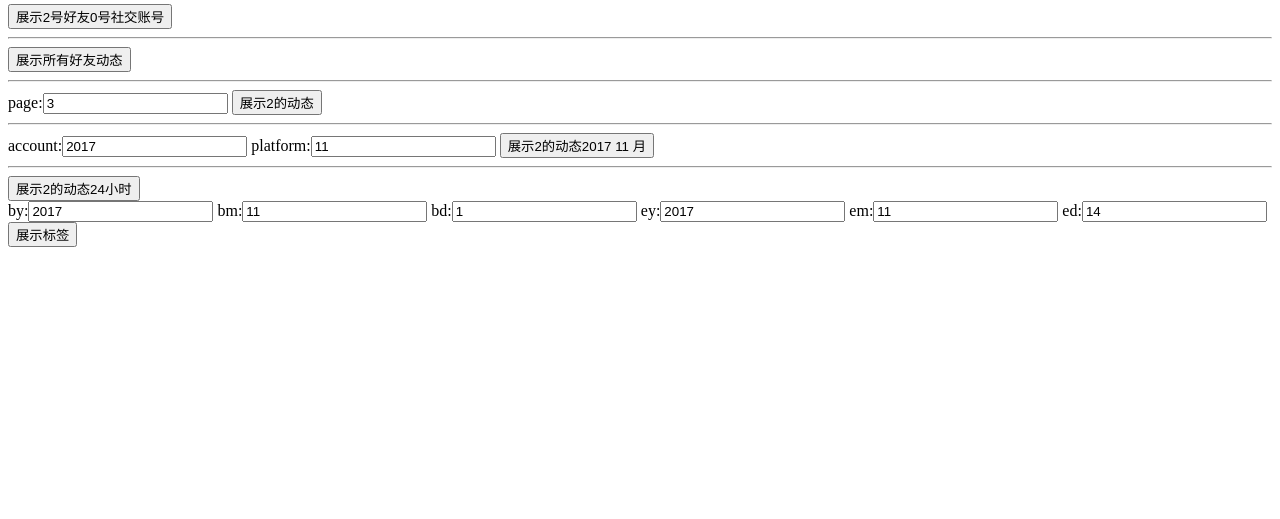
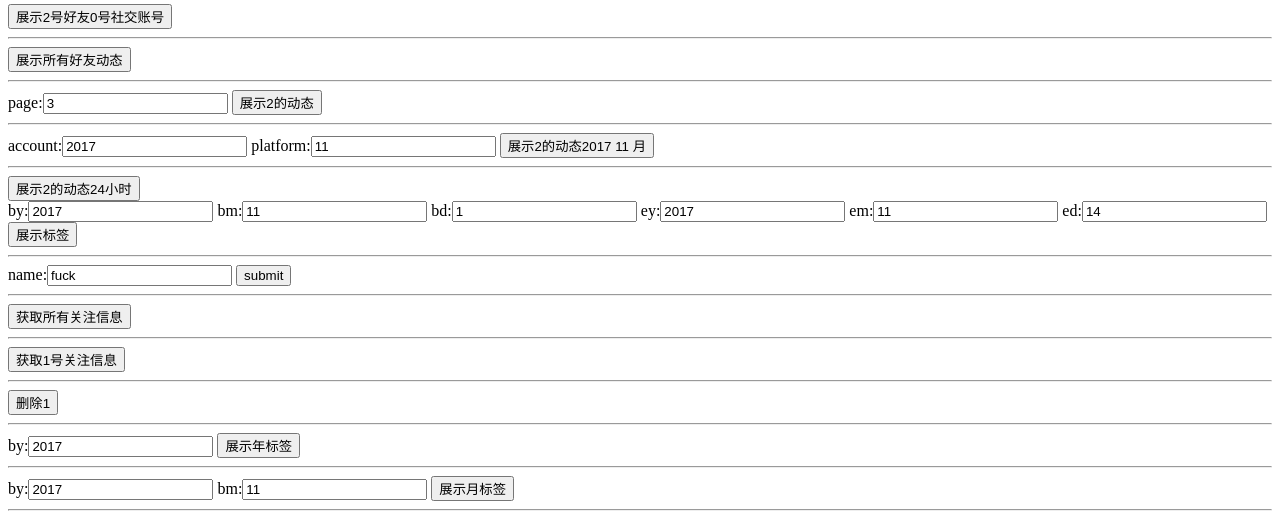
Before and after one commit to HIT-Three-Friends/Friend-Reader, a Django app: page / in a window 1280 px wide. Shown: the part 390-909 px from the top of the page. Before the commit the page ends 637 px from the top, so only its background shows below. Run offline with Django 3.2, Linux system fonts and the light colour scheme.

Commit message:
email focus

```diff
--- a/FriendReader/urls.py
+++ b/FriendReader/urls.py
@@ -19,7 +19,8 @@ from backend import views as backend_views
 from django.conf.urls.static import static
 from django.conf import settings
 import frontend.views
-from apscheduler.scheduler import Scheduler
+import  time
+
 urlpatterns = [
     url(r'^$',backend_views.testfuck),
     url(r'^users/$',backend_views.user,name = 'register'),
@@ -29,6 +30,8 @@ urlpatterns = [
     url(r'^friends/(\d+)/$',backend_views.friend,name = 'friend'),
     url(r'^friends/(\d+)/socials/(\d+)/$',backend_views.asocial,name = 'asocial'),
 
+    url(r'^attentions/$',backend_views.myfocus,name = 'myfocus'),
+    url(r'^attentions/(\d+)/$',backend_views.focu,name = 'focu'),
 
     url(r'^login/$', frontend.views.login),
     url(r'^register/$', frontend.views.register),
@@ -43,13 +46,15 @@ urlpatterns = [
     url(r'^vitality/(\d+)/months/$',backend_views.vitalitymon,name = 'act23'),
     url(r'^vitality/(\d+)/days/$',backend_views.vitalityday,name = 'act4'),
     url(r'^interest/(\d+)/$',backend_views.interests,name = 'act5'),
+    url(r'^interest/(\d+)/months/$',backend_views.interestmonth,name = 'act6'),
+    url(r'^interest/(\d+)/years/$',backend_views.interestyear,name = 'act7'),
 
 ] + static(settings.MEDIA_URL, document_root=settings.MEDIA_ROOT)\
               + static(settings.STATIC_URL, document_root=settings.STATIC_ROOT)
+from apscheduler.scheduler import Scheduler
 sched = Scheduler()
-
-
-@sched.interval_schedule(seconds=600)
+@sched.interval_schedule(seconds=300)
 def mytask():
+    print("cnm600")
     backend_views.refresh()
-sched.start
+sched.start()
--- a/backend/models.py
+++ b/backend/models.py
@@ -38,9 +38,8 @@ class allactivity(models.Model):
     source_url = models.CharField(max_length = 300)
 
 class focus(models.Model):
-    father = models.IntegerField(default=0)
-    platform = models.IntegerField(default=0)
-    account = models.CharField(max_length = 30)
+    father = models.CharField(max_length = 300)
+    tag = models.CharField(max_length = 300,default='软件工程')
 
 class pics(models.Model):
     father = models.IntegerField(default=0)
--- a/backend/templates/testindex.html
+++ b/backend/templates/testindex.html
@@ -89,5 +89,38 @@
     ed:<input type="text" id="eday" name="eday" value="14"/>
     <input type="submit" value="展示标签" />
 </form>
+<hr />
+ <form  action="/attentions/" method="POST" enctype="multipart/form-data">
+     {% csrf_token %}
+    name:<input type="text" id="tag" name="tag" value="fuck"/>
+    <input type="submit" value="submit" />
+</form>
+<hr />
+ <form  action="/attentions/" method="GET">
+     {% csrf_token %}
+    <input type="submit" value="获取所有关注信息" />
+</form>
+<hr />
+ <form  action="/attentions/1/" method="GET">
+     {% csrf_token %}
+    <input type="submit" value="获取1号关注信息" />
+</form>
+<hr />
+ <form  action="/attentions/1/" method="delete">
+     {% csrf_token %}
+    <input type="submit" value="删除1" />
+</form>
+<hr />
+ <form  action="/interest/1/years/" method="GET">
+    by:<input type="text" id="year" name="year" value="2017"/>
+    <input type="submit" value="展示年标签" />
+</form>
+<hr />
+ <form  action="/interest/1/months/" method="GET">
+     by:<input type="text" id="year" name="year" value="2017"/>
+    bm:<input type="text" id="month" name="month" value="11"/>
+    <input type="submit" value="展示月标签" />
+</form>
+<hr />
 </body>
 </html>
--- a/backend/views.py
+++ b/backend/views.py
@@ -6,14 +6,18 @@ from django.db.models import Q
 from social import social as socialpc
 from datetime import datetime
 import  time
+import smtplib
+from email.mime.text import MIMEText
+from email.header import Header
 from PIL import Image
-
+from email.utils import formataddr
 # Create your views here.
 def testfuck(request):
     return render(request, 'testindex.html')
 
 def refresh():
-    ac = list(friends.objects.all.values('id'))
+    print("ojbk")
+    ac = list(friends.objects.values('id'))
     for all in ac:
         refreshfriend(all['id'])
 
@@ -116,6 +120,34 @@ def myfriends(request):
         result['message'] = 'Please log in first!'
     return JsonResponse(result)
 
+#标签列表
+def myfocus(request):
+    result = {'verdict': 'success', 'message': 'Successful'}
+    username = request.session.get('username', '')
+    userinfo = users.objects.filter(username=username)
+    #是否在线
+    if userinfo:
+        if request.method == 'GET':
+            ans = focus.objects.filter(father = username).values('tag','id')
+            ans = list(ans)
+            result['tags'] = ans
+        else :
+            name = request.POST['tag']
+            name = str(name)
+            userof = str(username)
+            friendinfo = focus.objects.filter(father = username,tag = name)
+            if friendinfo:
+                result['verdict'] = 'fail'
+                result['message'] = '标签已存在'
+            else:
+                d = focus.objects.create(father = username,tag = name)
+                d = d.id
+                result['id'] = d
+    else:
+        result['verdict'] = 'error'
+        result['message'] = 'Please log in first!'
+    return JsonResponse(result)
+
 #单个好友 查询 修改 删除
 def friend(request,id):
     result = {'verdict': 'success', 'message': 'Successful'}
@@ -157,6 +189,24 @@ def friend(request,id):
         result['message'] = 'Please log in first!'
     return JsonResponse(result)
 
+#标签的修改、查询、删除
+def focu(request,id):
+    result = {'verdict': 'success', 'message': 'Successful'}
+    username = request.session.get('username', '')
+    userinfo = users.objects.filter(username=username)
+    # 是否在线
+    if userinfo:
+        if request.method == 'GET':
+            ans = focus.objects.filter(father = username,id = id).values('id','tag')
+            dict2 = list(ans)[0]
+            result.update(dict2)
+        else :
+            focus.objects.filter(father=username, id=id).delete()
+    else:
+        result['verdict'] = 'error'
+        result['message'] = 'Please log in first!'
+    return JsonResponse(result)
+
 #单个好友单个社交账号查询 修改 删除
 def asocial(request,friendid,socialid):
     result = {'verdict': 'success', 'message': 'Successful'}
@@ -177,7 +227,7 @@ def asocial(request,friendid,socialid):
             account = request.POST['account']
             account = str(account)
             oldaccount = social.objects.get(father=id, platform=socialid).account
-            if (oldaccount == account or account == '' ): return JsonResponse(result)
+            if (oldaccount == account and account != ''): return JsonResponse(result)
             social.objects.filter(father=id, platform=socialid).update(account=account)
             initact(id,int(socialid));
             return JsonResponse(result)
@@ -188,11 +238,13 @@ def asocial(request,friendid,socialid):
 
 def dt_to_t(newdatetime):
     c = newdatetime.strftime("%a %b %d %H:%M:%S %Y")
-    return time.strptime(c,"%a %b %d %H:%M:%S %Y")
+    c = c + " UTC"
+    return time.strptime(c,"%a %b %d %H:%M:%S %Y %Z")
 
 def t_to_dt(newtime):
     c = time.strftime("%a %b %d %H:%M:%S %Y",newtime)
-    return datetime.strptime(c, "%a %b %d %H:%M:%S %Y")
+    c = c + " UTC"
+    return datetime.strptime(c, "%a %b %d %H:%M:%S %Y %Z")
 
 #刷新id好友的所有动态
 def refreshfriend(id):
@@ -201,8 +253,31 @@ def refreshfriend(id):
     refreshsocial(id, 2)
     return
 
+def sendmessage(useremail,username,flag,act,name):
+    my_sender = '18800427105@163.com'  # 发件人邮箱账号，为了后面易于维护，所以写成了变量
+    my_user = useremail  # 收件人邮箱账号，为了后面易于维护，所以写成了变量
+    try:
+        text = '你的好友 ' + name +  ' 发布了关于 '
+        for ff in flag:
+            text += ff + ' '
+        text += '的内容\n'
+        text += act['summary'] + '\n' + act['targetText']
+        msg = MIMEText(text, 'plain', 'utf-8')
+        msg['From'] = formataddr(["FriendReader", my_sender])  # 括号里的对应发件人邮箱昵称、发件人邮箱账号
+        msg['To'] = formataddr([username, my_user])  # 括号里的对应收件人邮箱昵称、收件人邮箱账号
+        msg['Subject'] = "FriendReader订阅提醒"  # 邮件的主题，也可以说是标题
+
+        server = smtplib.SMTP("smtp.163.com", 25)  # 发件人邮箱中的SMTP服务器，端口是25
+        server.login(my_sender, "123321aaa")  # 括号中对应的是发件人邮箱账号、邮箱密码
+        server.sendmail(my_sender, [my_user, ], msg.as_string())  # 括号中对应的是发件人邮箱账号、收件人邮箱账号、发送邮件
+        server.quit()  # 这句是关闭连接的意思
+        print("邮件发送成功")
+    except smtplib.SMTPException:
+        print("Error: 无法发送邮件")
 #刷新id好友的socialid社交账号
 def refreshsocial(id,socialid):
+    father = list(friends.objects.filter(id = id).values('user','name'))[0]
+    user = list(users.objects.filter(username=father['user']).values("email","username"))[0]
     ac = list(social.objects.filter(father=id, platform=socialid).values('id', 'account','time'))[0]
     client = socialpc()
     plat = ['zhihu', 'weibo', 'github']
@@ -213,9 +288,10 @@ def refreshsocial(id,socialid):
     ans.sort(key=lambda x: x['time'])
     ans.reverse()
     if len(ans) > 0 :
-        mytime = t_to_dt(ans[0]['time'])
-        social.objects.filter(father=id, platform=socialid).update(time=mytime)
+
+        social.objects.filter(father=id, platform=socialid).update(time=datetime.now())
         for act in ans:
+            flag = []
             newact = allactivity.objects.create(father=ac['id'], username=act['username'], avatar_url=act['avatar_url'],
                                                 headline=act['headline'], time=t_to_dt(act['time']),
                                                 actionType=act['actionType'], summary=act['summary'],
@@ -226,16 +302,32 @@ def refreshsocial(id,socialid):
                     pics.objects.create(father=newact, imgs=pic)
             if act.__contains__('topics'):
                 for top in act['topics']:
+                    findtop =  focus.objects.filter(father=father['user'],tag=top)
+                    if findtop:
+                        flag.append(top)
+                        print(top)
                     topic.objects.create(father=newact, topics=top)
+            if len(flag) > 0:
+                sendmessage(user['email'],user['username'],flag,act,father['name'])
+
     return
+
+#清空一个账号
+def clear(id):
+    act = list(allactivity.objects.filter(father = id).values('id'))
+    allactivity.objects.filter(father=id).delete()
+    for a in act :
+        pics.objects.filter(father=a['id']).delete()
+        topic.objects.filter(father=a['id']).delete()
 
 #初始化id好友的socialid社交账号
 def initact(id,socialid):
     ac = list(social.objects.filter(father=id, platform=socialid).values('id','account'))[0]
+    clear(ac['id'])
     plat = ['zhihu', 'weibo', 'github']
-    client = socialpc()
     if ac['account'] == '' :
         return
+    client = socialpc()
     ans = client.getActivities(ac['account'], plat[socialid],1000)
     ans.sort(key=lambda x: x['time'])
     ans.reverse()
@@ -246,7 +338,9 @@ def initact(id,socialid):
     for act in ans:
         newact = allactivity.objects.create(father = ac['id'],username = act['username'],avatar_url = act['avatar_url'],headline = act['headline'],time = t_to_dt(act['time']),actionType = act['actionType'],summary = act['summary'],targetText = act['targetText'],source_url = act['source_url'])
         newact = newact.id
+
         if act.__contains__('imgs'):
+            print(act['imgs'])
             for pic in act['imgs']:
                 pics.objects.create(father=newact, imgs=pic)
         if act.__contains__('topics'):
@@ -293,7 +387,10 @@ def askactivity(username,friendid,page):
                 temp['tags'] = []
                 temp['pic'] = []
                 for p in pic:
+                    temp['word'] +=  '<hr /><img src="'+p['imgs']+'">'
                     temp['pic'].append(p['imgs'])
+
+
                 for t in tag:
                     temp['tags'].append(t['topics'])
                 temp['Video'] = []
@@ -442,3 +539,108 @@ def interests(request,friendid):
         result['verdict'] = 'error'
         result['message'] = 'Please log in first!'
     return JsonResponse(result)
+
+def interestyear(request,friendid):
+    result = {'verdict': 'success', 'message': 'Successful'}
+    username = request.session.get('username', '')
+    userinfo = users.objects.filter(username=username)
+    year = int(request.GET['year'])
+    if userinfo:
+        ans = askactivity(username, friendid,0)
+        mm = {}
+        tags = []
+        percent = [[0,0,0,0,0,0,0,0,0,0,0,0],[0,0,0,0,0,0,0,0,0,0,0,0],[0,0,0,0,0,0,0,0,0,0,0,0]] #比例
+        interestnum = 0 #兴趣种类数
+        tmpp = [] #统计用的数组
+        for x in ans:
+            if (x['G'][0] > year): continue
+            if (x['G'][0] < year): break
+            for y in x['tags']:
+                if mm.__contains__(y):
+                    tmpp[int(mm[y])][1] += 1
+                else:
+                    mm[y] = interestnum
+                    interestnum += 1
+                    tmpp.append([y,1])
+        #按照出现次数排序
+        tmpp.sort(key=lambda x: x[1])
+        tmpp.reverse()
+        tmpp = tmpp[:3]
+        intt = 0
+        for tt in tmpp:
+            tags.append(tt[0])
+        for x in ans :
+            if (x['G'][0] > year): continue
+            if (x['G'][0] < year): break
+            for y in x['tags']:
+                intt = 0
+                for tt in tags:
+                    if tt == y:
+                        percent[intt][x['G'][1]-1] += 1
+                    intt+=1
+        result['num'] = len(tmpp)
+        result['topic'] = tags
+        result['percent1'] = percent[0]
+        result['percent2'] = percent[1]
+        result['percent3'] = percent[2]
+    else:
+        result['verdict'] = 'error'
+        result['message'] = 'Please log in first!'
+    return JsonResponse(result)
+
+def interestmonth(request,friendid):
+    result = {'verdict': 'success', 'message': 'Successful'}
+    username = request.session.get('username', '')
+    days = [0, 31, 28, 31, 30, 31, 30, 31, 31, 30, 31, 30, 31]
+    userinfo = users.objects.filter(username=username)
+    year = int(request.GET['year'])
+    month = int(request.GET['month'])
+    # 确定这个月有多少天
+    renum = days[month]
+    if (year % 4 == 0 and year % 100 != 4) or year % 400 == 0:
+        renum += 1
+    L = [[0 for x in range(0, renum)],[0 for x in range(0, renum)],[0 for x in range(0, renum)]]
+    result['day'] = renum
+    if userinfo:
+        ans = askactivity(username, friendid,0)
+        mm = {}
+        tags = []
+        percent = L #比例
+        interestnum = 0 #兴趣种类数
+        tmpp = [] #统计用的数组
+        for x in ans:
+
+            if (x['G'][0] < year): break
+            if (x['G'][0] == year and x['G'][1] == month):
+                for y in x['tags']:
+                    if mm.__contains__(y):
+                        tmpp[int(mm[y])][1] += 1
+                    else:
+                        mm[y] = interestnum
+                        interestnum += 1
+                        tmpp.append([y,1])
+        #按照出现次数排序
+        tmpp.sort(key=lambda x: x[1])
+        tmpp.reverse()
+        tmpp = tmpp[:3]
+        intt = 0
+        for tt in tmpp:
+            tags.append(tt[0])
+        for x in ans :
+            if (x['G'][0] < year): break
+            if (x['G'][0] == year and x['G'][1] == month):
+                for y in x['tags']:
+                    intt = 0
+                    for tt in tags:
+                        if tt == y:
+                            percent[intt][x['G'][2]-1] += 1
+                        intt+=1
+        result['num'] = len(tmpp)
+        result['topic'] = tags
+        result['percent1'] = percent[0]
+        result['percent2'] = percent[1]
+        result['percent3'] = percent[2]
+    else:
+        result['verdict'] = 'error'
+        result['message'] = 'Please log in first!'
+    return JsonResponse(result)
```
Also changed, not shown: backend/migrations/0010_auto_20171210_1525.py (added), db.sqlite3, 2 other files.
